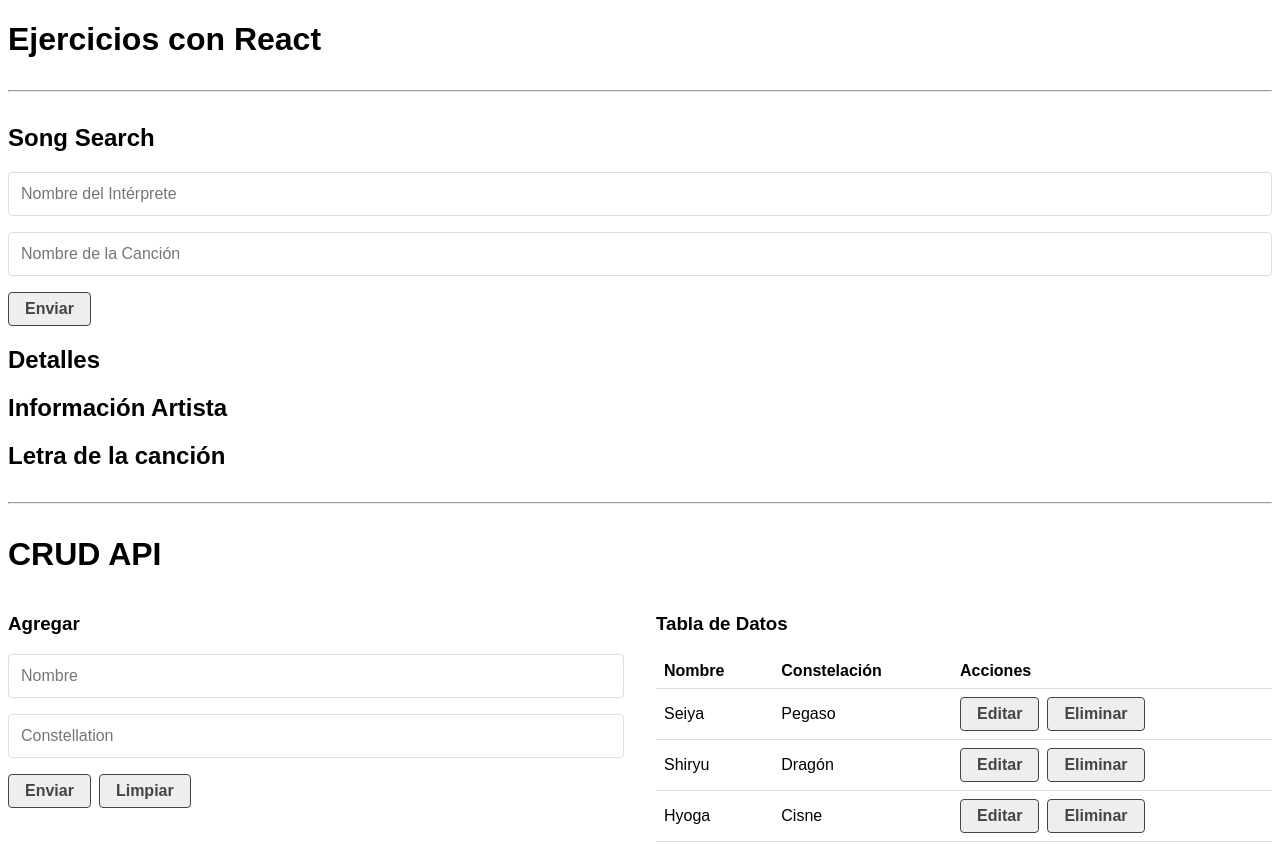
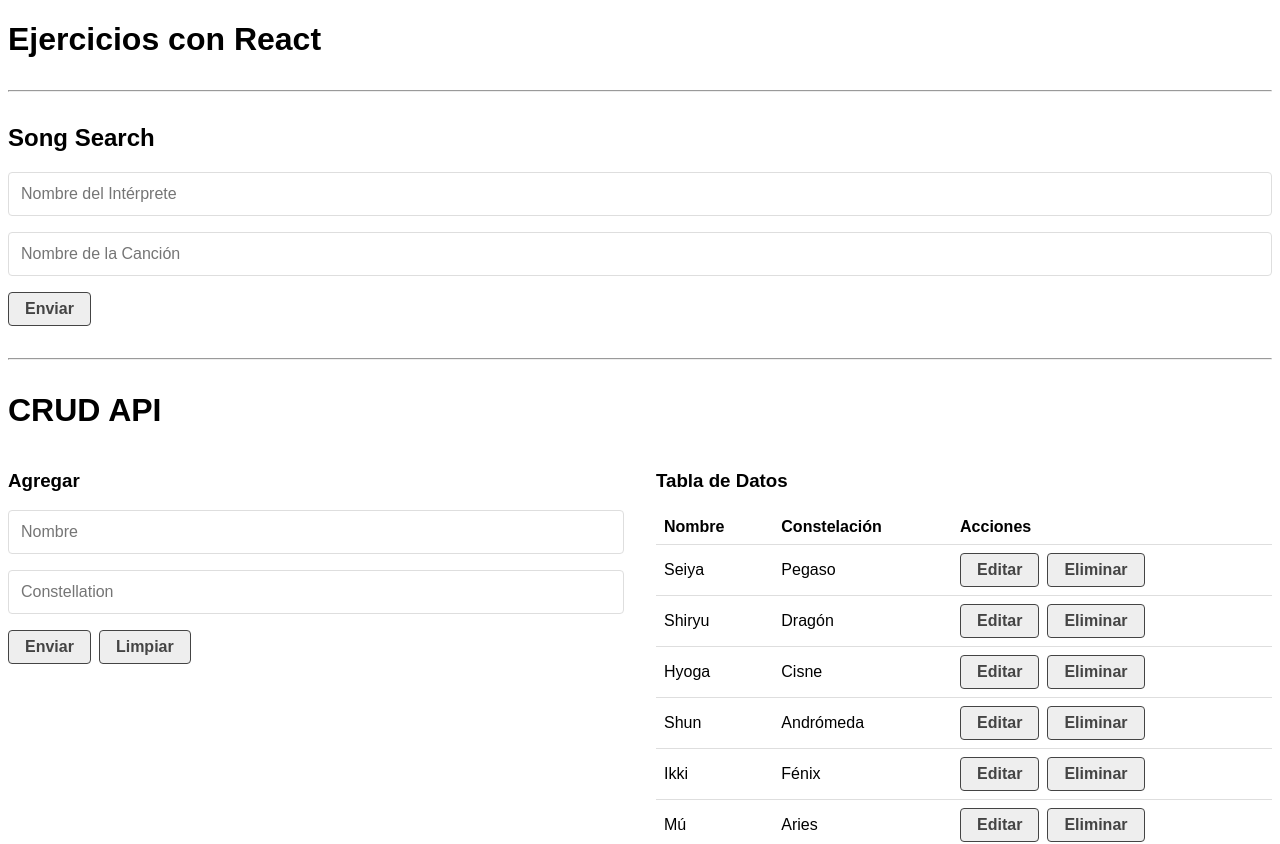
Before and after one commit to MiguelDominguezSanchez/react-ejercicios, a React (Create React App) app in the folder 02-REACT-EJERCICIOS/react-ejercicios/: page / in a window 1280 px wide. Shown: the top 844 px of the page. Built offline with nearby package versions, Linux system fonts and the light colour scheme; data requests are answered from the project's data file.

Commit message:
40. Buscador de Canciones: renderizado condicional de datos (4/5)

```diff
--- a/02-REACT-EJERCICIOS/react-ejercicios/src/components/SongDetails.js
+++ b/02-REACT-EJERCICIOS/react-ejercicios/src/components/SongDetails.js
@@ -1,13 +1,29 @@
+import { Fragment } from 'react'
+import Message from './Message'
 import SongArtist from './SongArtist'
 import SongLyric from './SongLyric'
 
 const SongDetails = ({ search, lyric, bio }) => {
+	if (!lyric || !bio) return null
 	return (
-		<div>
-			<h2>Detalles</h2>
-			<SongArtist />
-			<SongLyric />
-		</div>
+		<Fragment>
+			{lyric.error || lyric.err || 'AbortError' ? (
+				<Message
+					msg={`Error: no existe la canción '${search.song}'`}
+					bgColor='#dc3545'
+				/>
+			) : (
+				<SongLyric />
+			)}
+			{bio.artists ? (
+				<SongArtist />
+			) : (
+				<Message
+					msg={`Error: no existe el  interprete '${search.artist}'`}
+					bgColor='#dc3545'
+				/>
+			)}
+		</Fragment>
 	)
 }
 
--- a/02-REACT-EJERCICIOS/react-ejercicios/src/components/SongSearch.js
+++ b/02-REACT-EJERCICIOS/react-ejercicios/src/components/SongSearch.js
@@ -47,7 +47,9 @@
 			<h2>Song Search</h2>
 			{loading && <Loader />}
 			<SongForm handleSearch={handleSearch} />
-			<SongDetails search={search} lyric={lyric} bio={bio} />
+			{search && !loading && (
+				<SongDetails search={search} lyric={lyric} bio={bio} />
+			)}
 		</div>
 	)
 }
```
